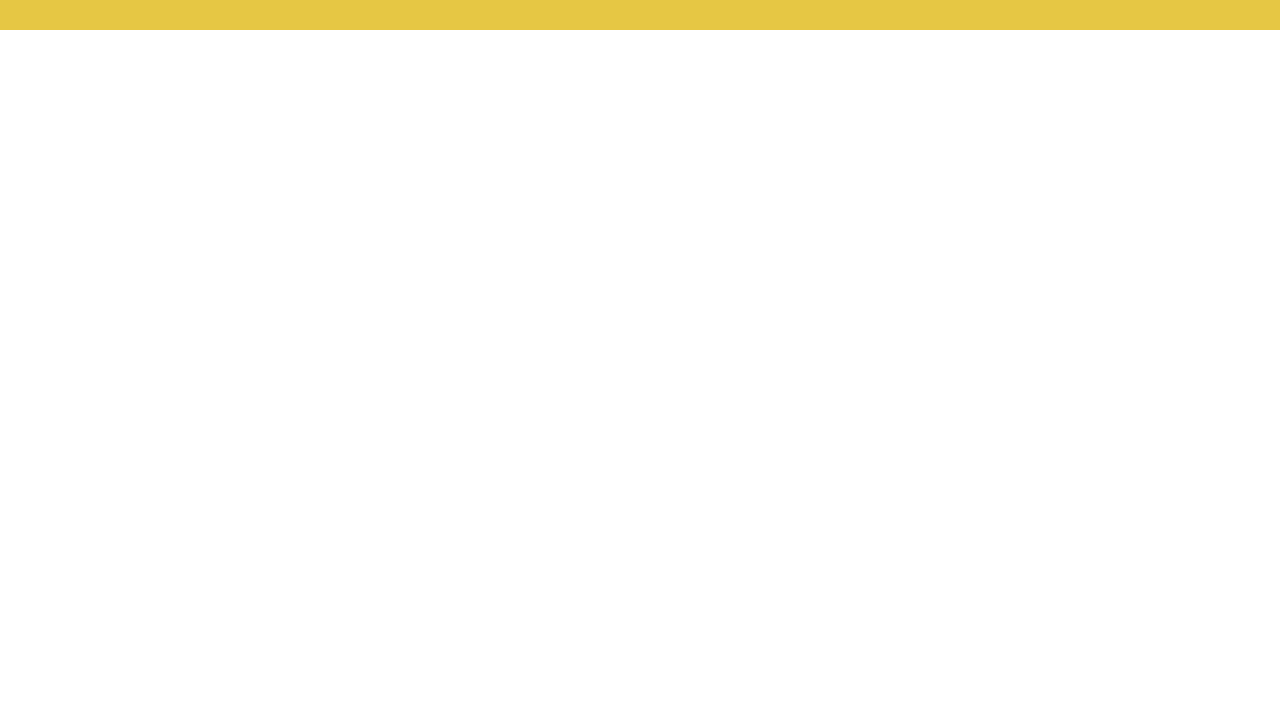
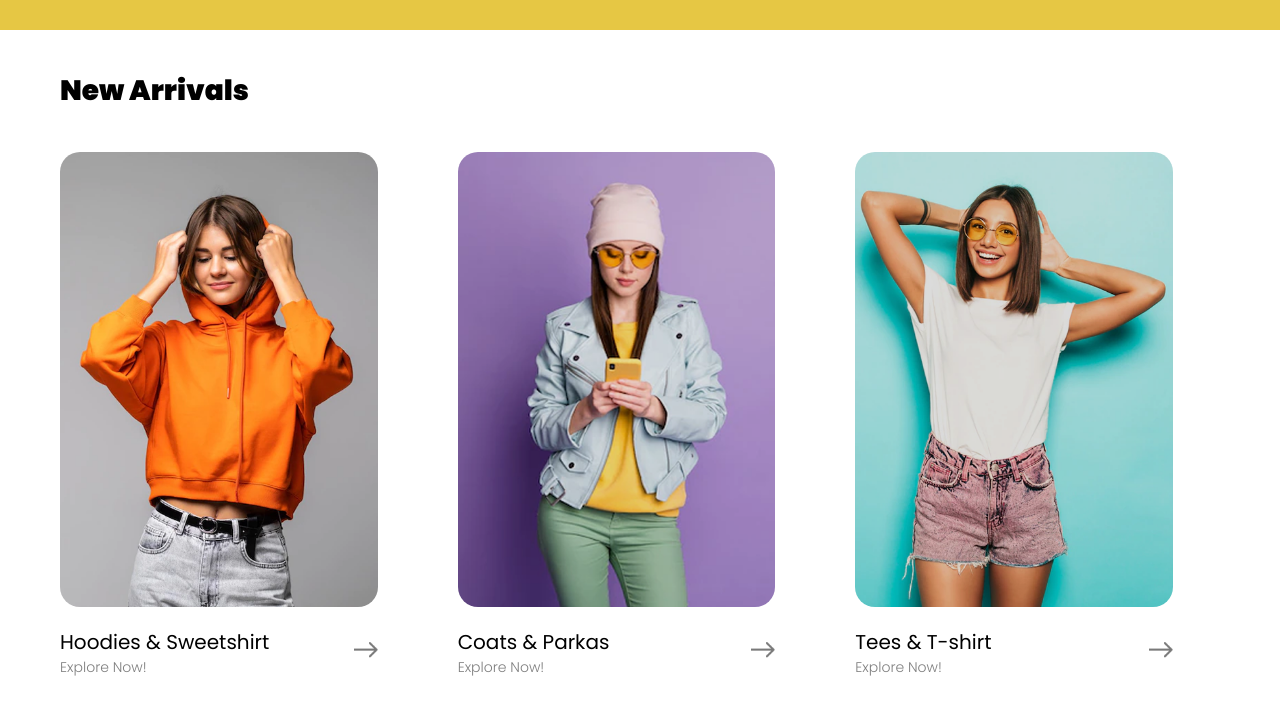
Before and after one commit to superunicorns/cloth-landing, a plain HTML site: page index.html in a window 1280 px wide. Shown: the part 903-1617 px from the top of the page. Before the commit the page ends 933 px from the top, so only its background shows below. Drawn offline with Linux system fonts and the light colour scheme.

Commit message:
Add arrivals section

```diff
--- a/index.html
+++ b/index.html
@@ -48,5 +48,58 @@
       <img src="./images/brand-6.png" alt="Amazon" />
     </div>
   </section>
+  <section class="arrivals">
+    <h3>New Arrivals</h3>
+    <div class="arrivals-wrapper">
+      <div class="arrival__card">
+        <div class="arrival__card__top">
+          <img src="./images/arrival-1.png" alt="Hoodies & Sweetshirt" />
+        </div>
+        <div class="arrival__card__bottom">
+          <div class="arrival__card__bottom__left">
+            <h4>
+              Hoodies & Sweetshirt
+            </h4>
+            <p>Explore Now!</p>
+          </div>
+          <div class="arrival__card__bottom__right">
+            <img src="./images/arrow-1.png" alt="arrow right" />
+          </div>
+        </div>
+      </div>
+      <div class="arrival__card">
+        <div class="arrival__card__top">
+          <img src="./images/arrival-2.png" alt="Coats & Parkas" />
+        </div>
+        <div class="arrival__card__bottom">
+          <div class="arrival__card__bottom__left">
+            <h4>
+              Coats & Parkas
+            </h4>
+            <p>Explore Now!</p>
+          </div>
+          <div class="arrival__card__bottom__right">
+            <img src="./images/arrow-1.png" alt="arrow right" />
+          </div>
+        </div>
+      </div>
+      <div class="arrival__card">
+        <div class="arrival__card__top">
+          <img src="./images/arrival-3.png" alt="Tees & T-shirt" />
+        </div>
+        <div class="arrival__card__bottom">
+          <div class="arrival__card__bottom__left">
+            <h4>
+              Tees & T-shirt
+            </h4>
+            <p>Explore Now!</p>
+          </div>
+          <div class="arrival__card__bottom__right">
+            <img src="./images/arrow-1.png" alt="arrow right" />
+          </div>
+        </div>
+      </div>
+    </div>
+  </section>
 </body>
 </html>
--- a/style.css
+++ b/style.css
@@ -116,6 +116,67 @@ body {
 
 .align-top {
   margin-top: -15px;
+}
+
+.arrivals {
+  padding: 30px;
+}
+
+.arrivals h3 {
+  font-size: 22px;
+  font-weight: 900;
+  margin-bottom: 30px;
+  text-align: center;
+}
+
+.arrivals-wrapper {
+  display: flex;
+  gap: 30px;
+  flex-direction: column;
+  align-items: center;
+}
+
+.arrival__card__top {
+  height: 390px;
+  width: 272.25px;
+  border-radius: 20px;
+  overflow: hidden;
+}
+
+.arrival__card__top img {
+  width: 100%;
+  height: 100%;
+  object-fit: cover;
+}
+
+.arrival__card__bottom {
+  display: flex;
+  justify-content: space-between;
+  align-items: center;
+}
+
+.arrival__card__bottom__left h4 {
+  font-size: 18px;
+  font-weight: 400;
+  margin-top: 20px;
+}
+
+.arrival__card__bottom__left p {
+  font-size: 14px;
+  font-weight: 300;
+  color: #7F7F7F;
+}
+
+.arrival__card__bottom__right {
+  width: 20px;
+  height: auto;
+  margin-top: 20px;
+}
+
+.arrival__card__bottom__right img {
+  width: 100%;
+  height: 100%;
+  object-fit: contain;
 }
 
 
@@ -239,4 +300,46 @@ body {
     align-items: center;
     gap: 0;
   }
+
+  .arrivals {
+    padding: 40px 20px;
+    max-width: 1200px;
+    margin: 0 auto;
+  }
+
+  .arrivals h3 {
+    font-size: 28px;
+    font-weight: 900;
+    margin-bottom: 40px;
+    text-align: left;
+  }
+
+  .arrivals-wrapper {
+    display: flex;
+    gap: 80px;
+    flex-direction: row;
+  }
+
+  .arrival__card__top {
+    height: 455px;
+    width: 317.625px;
+    border-radius: 20px;
+    overflow: hidden;
+  }
+
+  .arrival__card__top img {
+    width: 100%;
+    height: 100%;
+    object-fit: cover;
+  }
+
+  .arrival__card__bottom__left h4 {
+    font-size: 20px;
+  }
+
+  .arrival__card__bottom__right {
+    width: 24px;
+    height: auto;
+    margin-top: 20px;
+  }
 }
```
Also changed, not shown: images/arrival-1.png (added), images/arrival-2.png (added), images/arrival-3.png (added), images/arrow-1.png (added).
